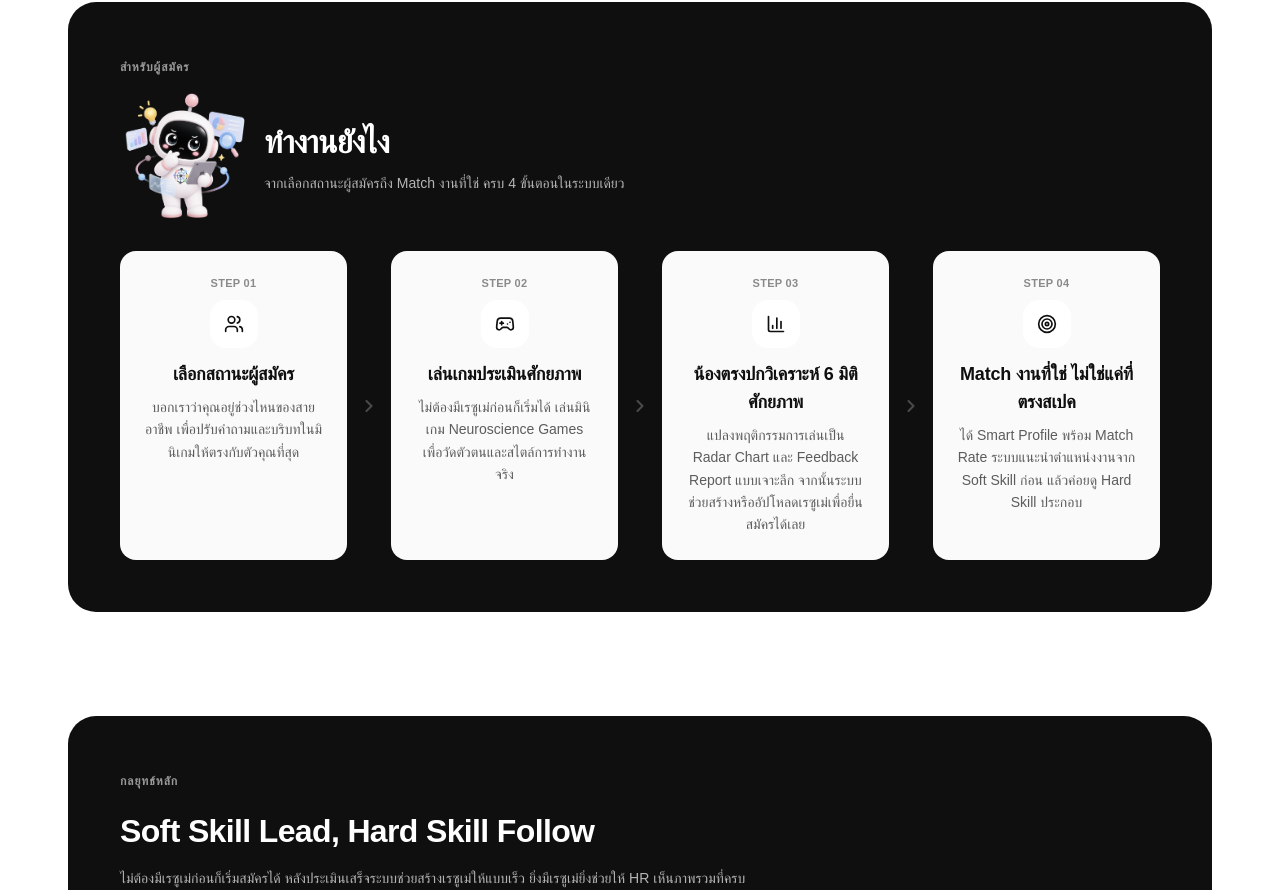
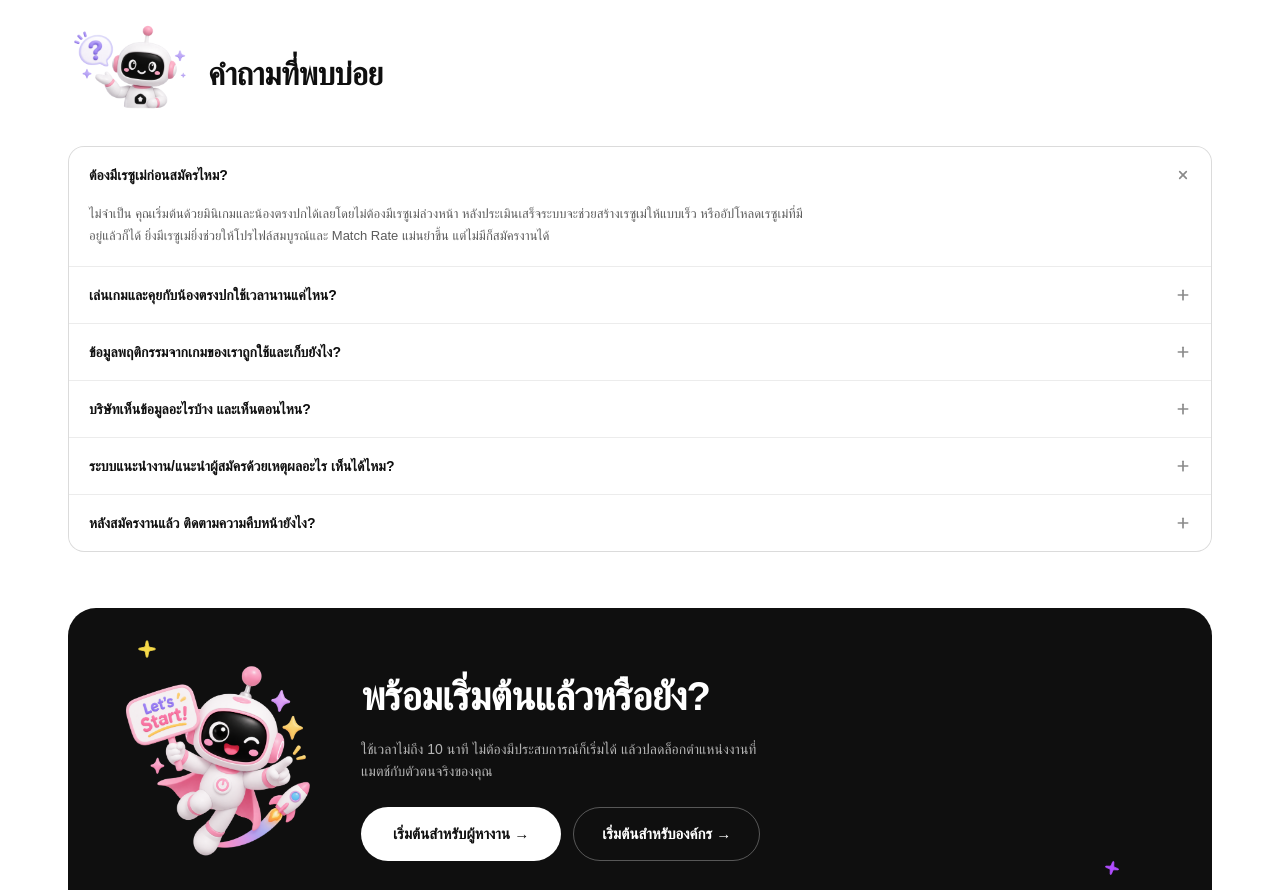
Before and after one commit to Watcharapol-Frong/Khon-Tong-Pok, a Next.js app: page / in a window 1280 px wide. Shown: the part 1679-2569 px from the top of the page. Built offline with nearby package versions, Linux system fonts and the light colour scheme; a web font is replaced by a local one.

Commit message:
fix: drop HowItWorks and StrategyPanel from Home
Both stay on /game, where they're still used. Home now flows
Hero -> JobMatching -> Faq -> ClosingCta.

```diff
--- a/src/app/page.tsx
+++ b/src/app/page.tsx
@@ -2,26 +2,21 @@ import { ClosingCta } from "@/components/ClosingCta";
 import { Faq } from "@/components/Faq";
 import { Footer } from "@/components/Footer";
 import { Hero } from "@/components/Hero";
-import { HowItWorks } from "@/components/HowItWorks";
 import { JobMatching } from "@/components/JobMatching";
 import { Navbar } from "@/components/Navbar";
-import { StrategyPanel } from "@/components/StrategyPanel";
 
 // Back to the original structure after the "General Landing" experiment
 // (Problem/Solution/PlatformOverview/ProcessOverview/MatchShowcase/Trust)
 // didn't land — those sections and their components have been removed.
-// Hero's own CTAs ("สำหรับผู้หางาน" / "สำหรับองค์กร") still carry the
-// audience fork; everything else keeps whatever fixes/polish it picked up
-// this session (marquee auto-scroll, category filters, FAQ accordion
-// accessibility, StrategyPanel's monochrome redesign, honest CTA copy).
+// HowItWorks and StrategyPanel dropped from Home too (still used on
+// /game, where they stay) — Hero's own CTAs ("สำหรับผู้หางาน" /
+// "สำหรับองค์กร") still carry the audience fork.
 export default function Home() {
   return (
     <div className="flex min-h-screen flex-col bg-white text-[#0F0F0F]">
       <Navbar />
       <Hero />
       <JobMatching />
-      <HowItWorks />
-      <StrategyPanel />
       <Faq />
       <ClosingCta
         title="พร้อมเริ่มต้นแล้วหรือยัง?"
```
